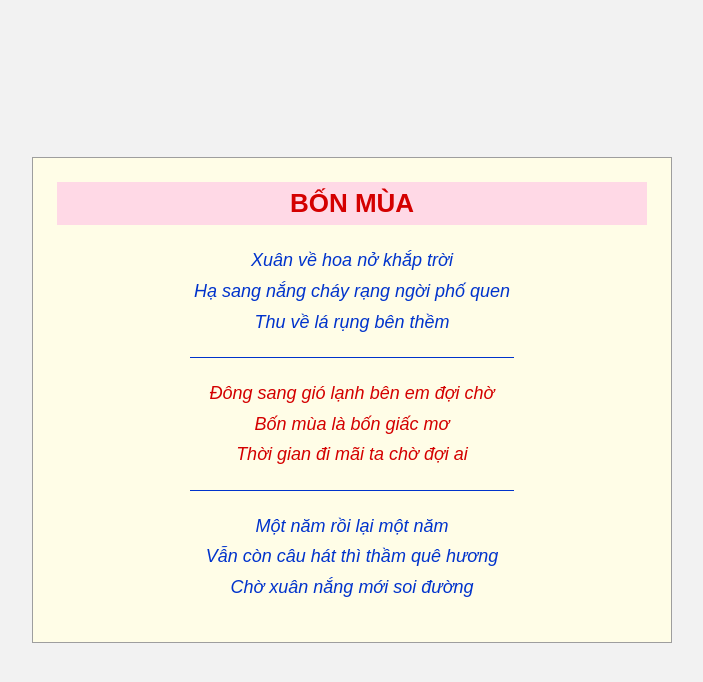
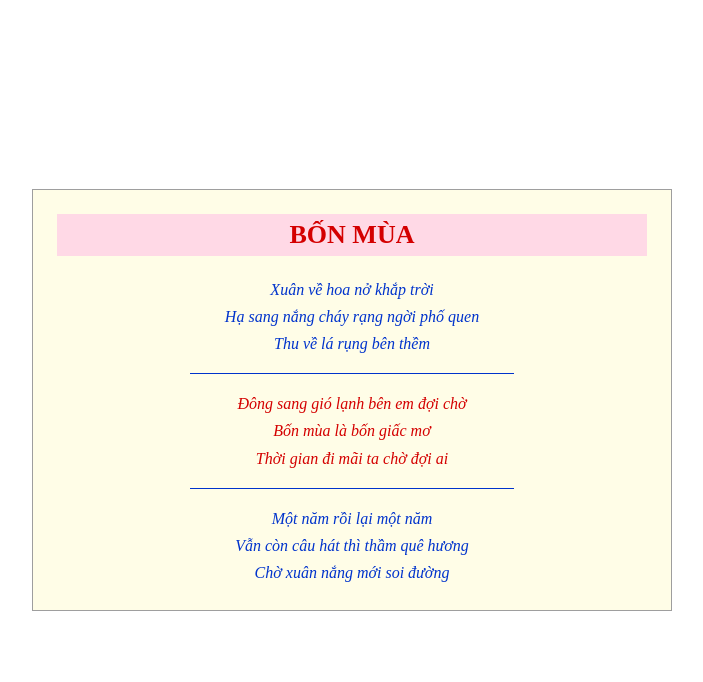
Before and after one commit to docuong101007-cell/cse122-2551260996, a plain HTML site: page ex01/index.html in a window 1280 px wide. Shown: the whole page, without its empty margins (288-991 px from the left). Drawn offline with Linux system fonts and the light colour scheme.

Commit message:
Nop bai 01

```diff
--- /dev/null
+++ b/ex01/css/style.css
@@ -0,0 +1,60 @@
+:root {
+  --frame-bg: #FFFDE7;
+  --frame-border: #9E9E9E;
+  --red: #D40000;
+  --pink: #FFD9E6;
+  --blue: #0033CC;
+}
+
+* {
+  box-sizing: border-box;
+}
+
+body {
+  margin: 0;
+  padding: 16px;
+  min-height: 100vh;
+  display: flex;
+  justify-content: center;
+  align-items: center;
+  font-family: "Times New Roman", serif;
+}
+
+.khung-tho {
+  width: 640px;
+  max-width: 100%;
+  padding: 24px;
+  background-color: var(--frame-bg);
+  border: 1px solid var(--frame-border);
+  text-align: center;
+}
+
+h1 {
+  margin: 0 0 20px;
+  padding: 6px 0;
+  font-size: 26px;
+  font-weight: bold;
+  color: var(--red);
+  background-color: var(--pink);
+}
+
+.kho {
+  margin: 0;
+  font-style: italic;
+  line-height: 1.7;
+}
+
+.xanh {
+  color: var(--blue);
+}
+
+.do {
+  color: var(--red);
+}
+
+hr {
+  width: 55%;
+  margin: 16px auto;
+  border: none;
+  border-top: 1px solid var(--blue);
+}
--- a/ex01/index.html
+++ b/ex01/index.html
@@ -2,73 +2,15 @@
 <html lang="vi">
 <head>
   <meta charset="UTF-8">
-    <title>Bài 01: Trang thơ "Bốn mùa"</title>
-    <style>
-        /* Căn giữa toàn bộ trang web và tạo màu nền nhẹ */
-        body {
-            background-color: #f2f2f2;
-            font-family: Arial, sans-serif;
-            display: flex;
-            justify-content: center;
-            align-items: center;
-            min-height: 100vh;
-            margin: 0;
-        }
-
-        /* Khung bao bài thơ (Rộng 640px, nền vàng nhạt, viền xám) */
-        .khung-tho {
-            width: 640px;
-            background-color: #FFFDE7;
-            border: 1px solid #9E9E9E;
-            padding: 24px;
-            text-align: center;
-            box-sizing: border-box;
-        }
-
-        /* Tiêu đề bài thơ: Chữ đỏ đậm, nền hồng phấn, in đậm */
-        h1 {
-            color: #D40000;
-            background-color: #FFD9E6;
-            padding: 6px 0;
-            margin: 0 0 20px 0;
-            font-size: 26px;
-            font-weight: bold;
-        }
-
-        /* Định dạng chung cho các khổ thơ: In nghiêng, cách dòng 1.7 */
-        p {
-            font-style: italic;
-            line-height: 1.7;
-            margin: 15px 0;
-            font-size: 18px;
-        }
-
-        /* Khổ 1 & Khổ 3: Chữ màu xanh dương */
-        .khung-xanh {
-            color: #0033CC;
-        }
-
-        /* Khổ 2: Chữ màu đỏ */
-        .khung-do {
-            color: #D40000;
-        }
-
-        /* Đường kẻ ngang phân cách giữa các khổ thơ */
-        hr {
-            width: 55%;
-            border: none;
-            border-top: 1px solid #0033CC;
-            margin: 20px auto;
-        }
-    </style>
+  <meta name="viewport" content="width=device-width, initial-scale=1.0">
+  <title>Bốn mùa</title>
+  <link rel="stylesheet" href="css/style.css">
 </head>
 <body>
-
   <article class="khung-tho">
     <h1>BỐN MÙA</h1>
 
-        <!-- Khổ thơ 1 (Xanh dương) -->
-        <p class="khung-xanh">
+    <p class="kho xanh">
       Xuân về hoa nở khắp trời<br>
       Hạ sang nắng cháy rạng ngời phố quen<br>
       Thu về lá rụng bên thềm
@@ -76,8 +18,7 @@
 
     <hr>
 
-        <!-- Khổ thơ 2 (Đỏ) -->
-        <p class="khung-do">
+    <p class="kho do">
       Đông sang gió lạnh bên em đợi chờ<br>
       Bốn mùa là bốn giấc mơ<br>
       Thời gian đi mãi ta chờ đợi ai
@@ -85,13 +26,11 @@
 
     <hr>
 
-        <!-- Khổ thơ 3 (Xanh dương) -->
-        <p class="khung-xanh">
+    <p class="kho xanh">
       Một năm rồi lại một năm<br>
       Vẫn còn câu hát thì thầm quê hương<br>
       Chờ xuân nắng mới soi đường
     </p>
   </article>
-
 </body>
 </html>
```
Also changed, not shown: ex01/bai01.html (deleted, +0 -97 lines). Lines whose indentation alone changed are shown as unchanged.
